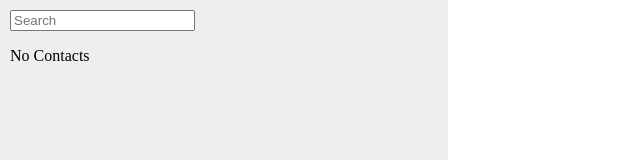
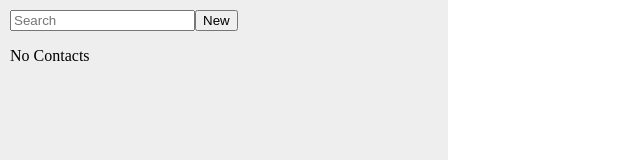
Before and after one commit to leelanarasimha/react18-course, a React (Vite) app in the folder react-router/: page / in a window 1280 px wide. Shown: the top 160 px of the page, without its empty margins (0-640 px from the left). Built offline with nearby package versions, Linux system fonts and the light colour scheme.

Commit message:
form action

```diff
--- a/react-router/src/contacts.js
+++ b/react-router/src/contacts.js
@@ -9,3 +9,13 @@ export async function getContacts() {
 export async function fakeNetwork() {
   return new Promise((res) => setTimeout(res, 500));
 }
+
+export async function createContact() {
+  await fakeNetwork();
+  let id = Math.random().toString(36).substring(2, 9);
+  let contact = { id, createdAt: Date.now(), first: 'leela', last: 'web dev' };
+  let contacts = await getContacts();
+  contacts.unshift(contact);
+  localStorage.setItem('contacts', JSON.stringify(contacts));
+  return contact;
+}
--- a/react-router/src/index.css
+++ b/react-router/src/index.css
@@ -31,3 +31,8 @@ body {
 #contact {
   padding: 10px;
 }
+
+.search-box {
+  display: flex;
+  align-items: center;
+}
--- a/react-router/src/main.jsx
+++ b/react-router/src/main.jsx
@@ -2,7 +2,7 @@ import React from 'react';
 import ReactDOM from 'react-dom/client';
 import './index.css';
 import { createBrowserRouter, RouterProvider } from 'react-router-dom';
-import Root, { loader as rootLoader } from './routes/Root';
+import Root, { loader as rootLoader, action as rootAction } from './routes/Root';
 import ErrorPage from './routes/ErrorPage';
 import Contact from './routes/Contact';
 
@@ -12,6 +12,7 @@ const router = createBrowserRouter([
     element: <Root />,
     errorElement: <ErrorPage />,
     loader: rootLoader,
+    action: rootAction,
     children: [
       {
         path: 'contacts/:contactId',
--- a/react-router/src/routes/Root.jsx
+++ b/react-router/src/routes/Root.jsx
@@ -1,9 +1,14 @@
-import { Link, Outlet, useLoaderData } from 'react-router-dom';
-import { getContacts } from '../contacts';
+import { Form, Link, Outlet, useLoaderData } from 'react-router-dom';
+import { createContact, getContacts } from '../contacts';
 
 export async function loader() {
   let contacts = await getContacts();
   return { contacts };
+}
+
+export async function action() {
+  const contact = await createContact();
+  return { contact };
 }
 
 export default function Root() {
@@ -13,8 +18,15 @@ export default function Root() {
     <>
       <div id="container">
         <div id="sidebar">
-          <div>
-            <input type="text" placeholder="Search" />
+          <div className="search-box">
+            <div>
+              <input type="text" placeholder="Search" />
+            </div>
+            <div>
+              <Form method="post">
+                <button>New</button>
+              </Form>
+            </div>
           </div>
 
           <div>
```
